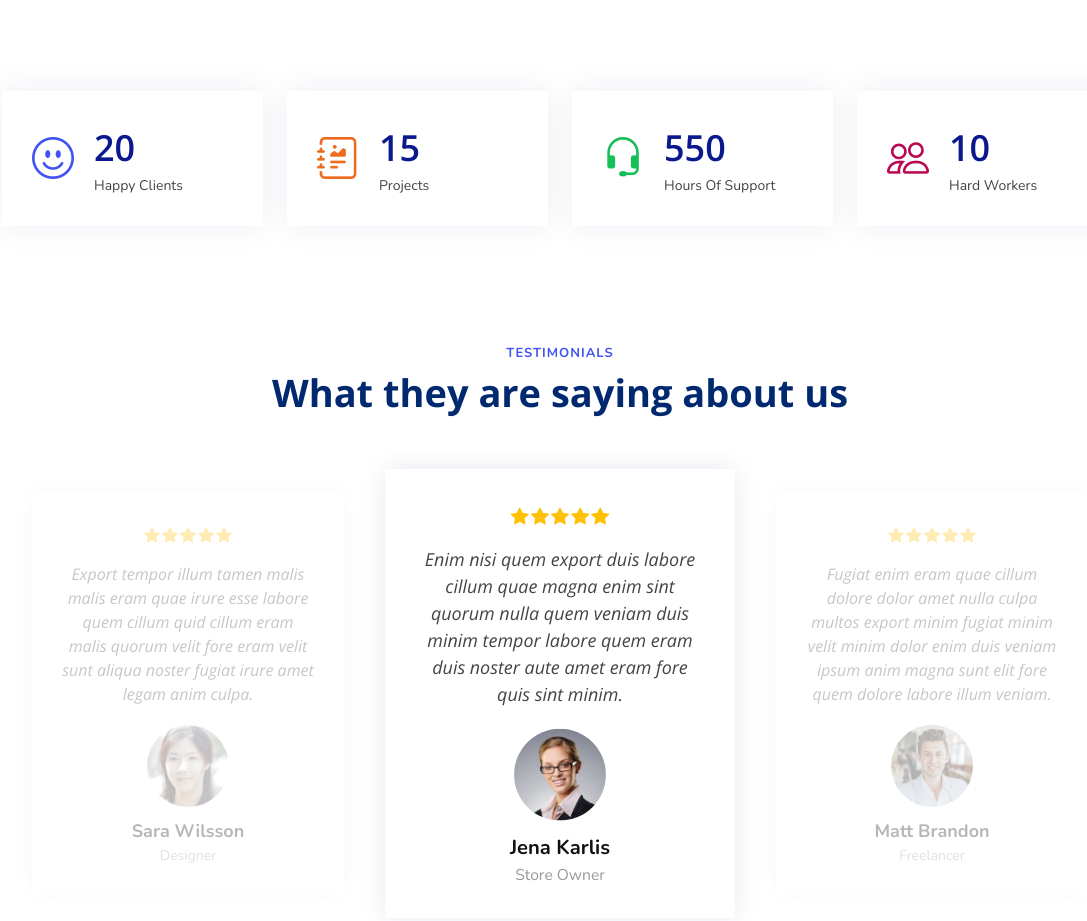
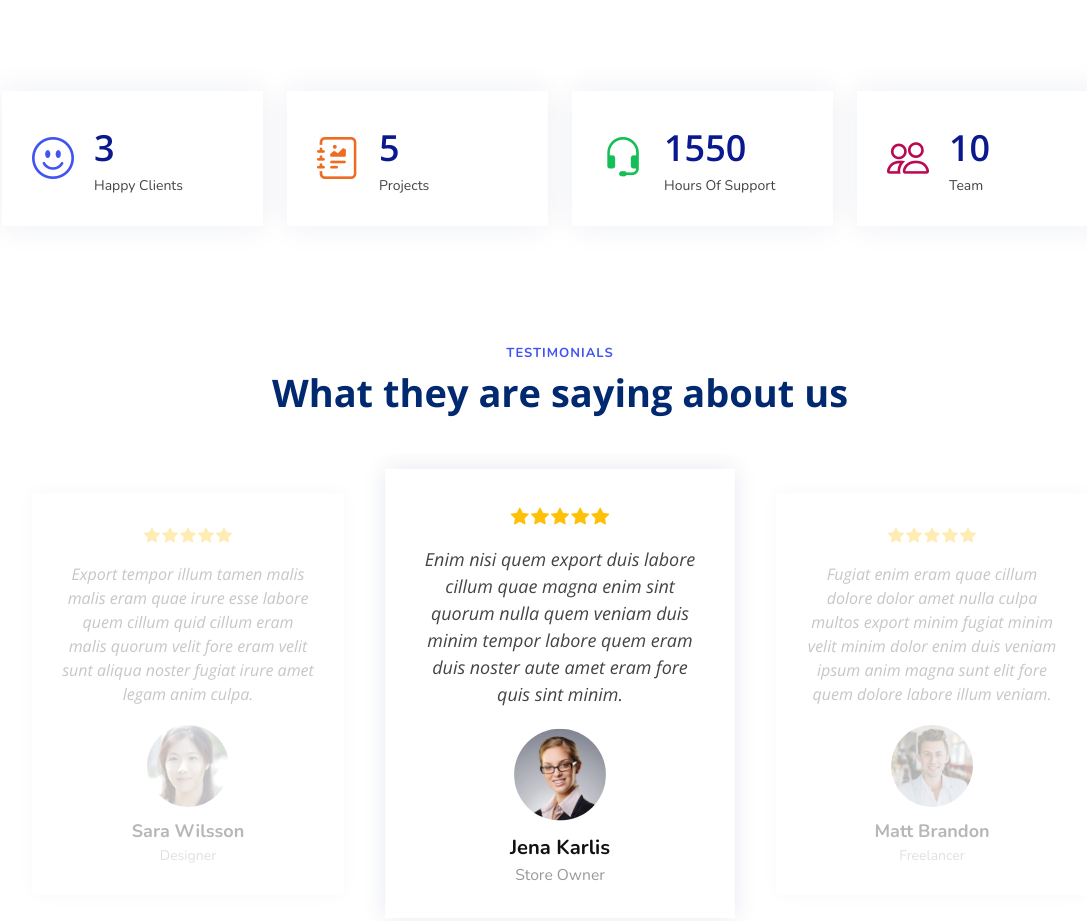
Before and after one commit to srivishinfo/srivishinfo, a plain HTML site: page index.html in a window 1280 px wide. Shown: the part 5500-6421 px from the top of the page, without its empty margins (80-1167 px from the left). Drawn offline with nearby package versions, Linux system fonts and the light colour scheme.

Commit message:
Update index.html

```diff
--- a/index.html
+++ b/index.html
@@ -535,7 +535,7 @@
             <div class="count-box">
               <i class="bi bi-emoji-smile"></i>
               <div>
-                <span data-purecounter-start="0" data-purecounter-end="20" data-purecounter-duration="1" class="purecounter"></span>
+                <span data-purecounter-start="0" data-purecounter-end="3" data-purecounter-duration="1" class="purecounter"></span>
                 <p>Happy Clients</p>
               </div>
             </div>
@@ -545,7 +545,7 @@
             <div class="count-box">
               <i class="bi bi-journal-richtext" style="color: #ee6c20;"></i>
               <div>
-                <span data-purecounter-start="0" data-purecounter-end="15" data-purecounter-duration="1" class="purecounter"></span>
+                <span data-purecounter-start="0" data-purecounter-end="5" data-purecounter-duration="1" class="purecounter"></span>
                 <p>Projects</p>
               </div>
             </div>
@@ -555,7 +555,7 @@
             <div class="count-box">
               <i class="bi bi-headset" style="color: #15be56;"></i>
               <div>
-                <span data-purecounter-start="0" data-purecounter-end="550" data-purecounter-duration="1" class="purecounter"></span>
+                <span data-purecounter-start="0" data-purecounter-end="1550" data-purecounter-duration="1" class="purecounter"></span>
                 <p>Hours Of Support</p>
               </div>
             </div>
@@ -566,7 +566,7 @@
               <i class="bi bi-people" style="color: #bb0852;"></i>
               <div>
                 <span data-purecounter-start="0" data-purecounter-end="10" data-purecounter-duration="1" class="purecounter"></span>
-                <p>Hard Workers</p>
+                <p>Team</p>
               </div>
             </div>
           </div>
```
